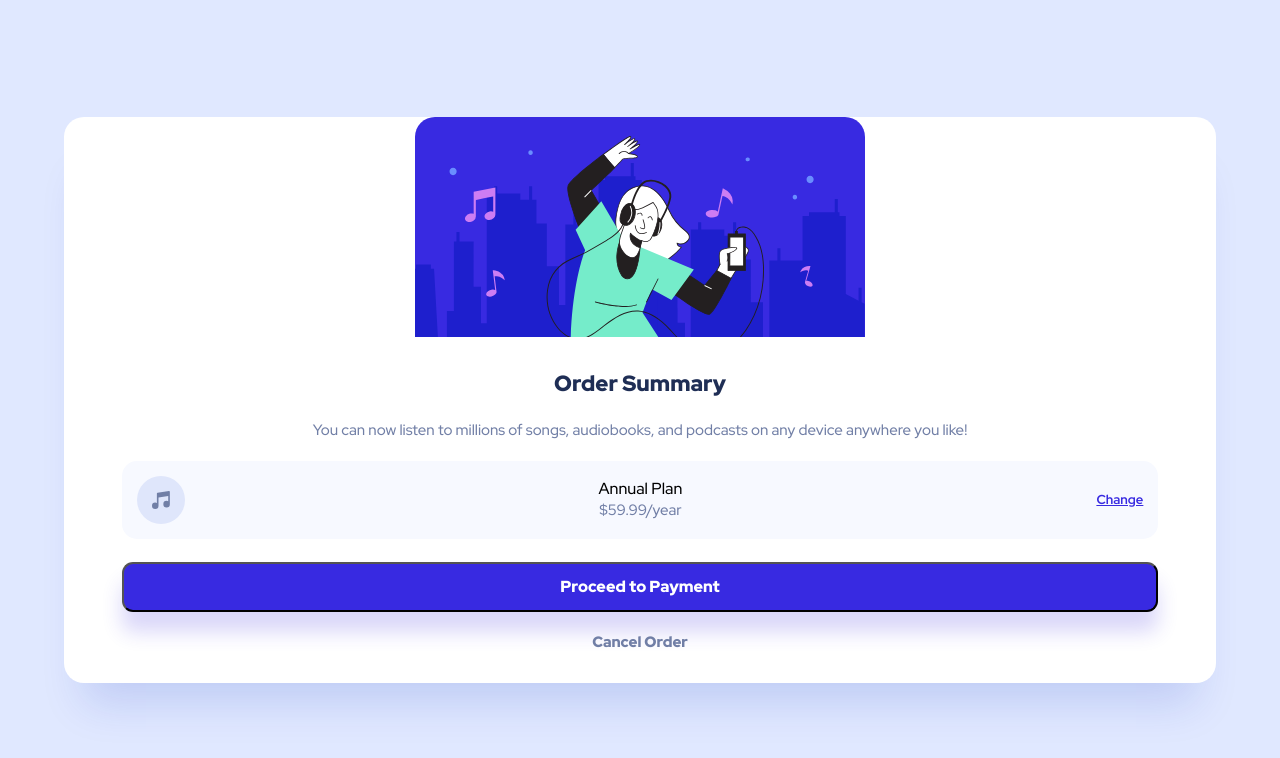
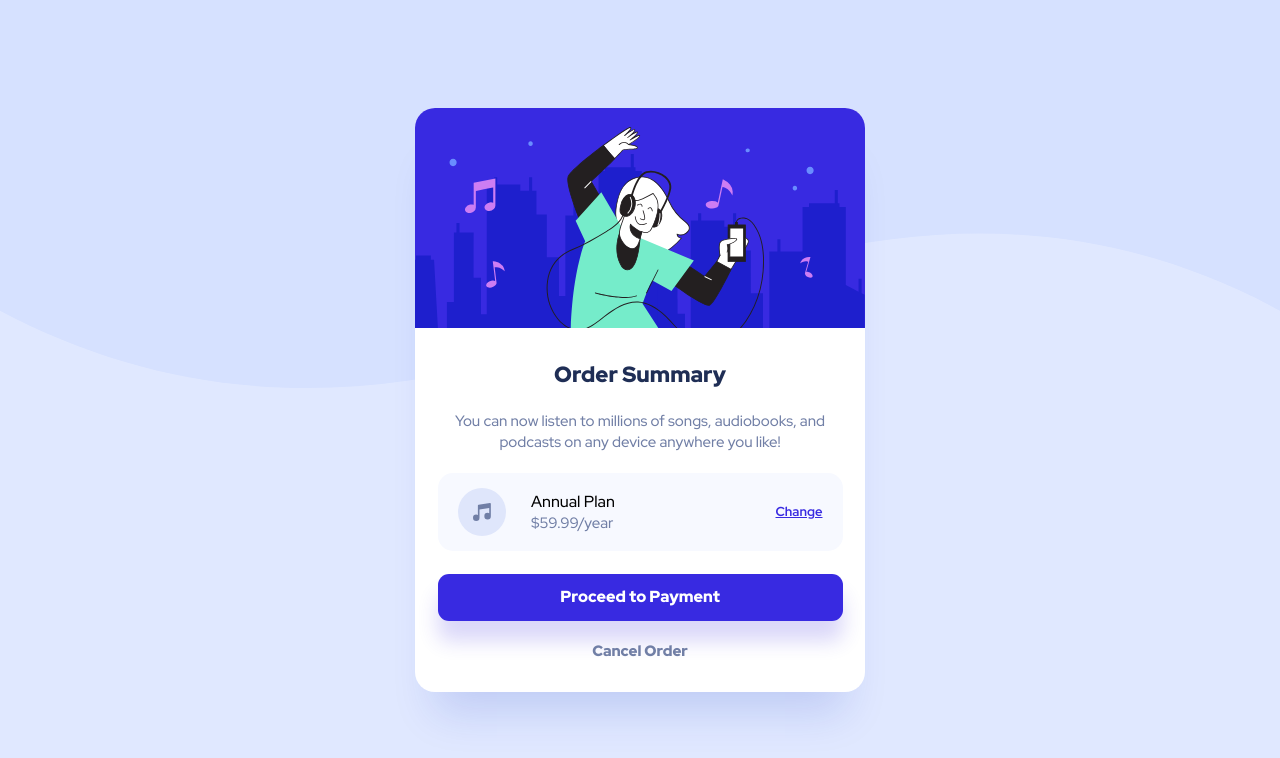
Before and after one commit to Dangerina/order-summary-component, a plain HTML site: page index.html in a window 1280 px wide. Drawn offline with Linux system fonts and the light colour scheme.

Commit message:
desktop and polish styling

```diff
--- a/css/style.css
+++ b/css/style.css
@@ -1,9 +1,9 @@
 body{
     background-image: url("../images/pattern-background-mobile.svg");
     background-color: #E0E8FF;
-    background-position: center;
+    background-position: top;
     background-repeat: no-repeat;
-    background-size: auto;
+    background-size: 100% auto;
     height: 100vh;
     display: flex;
     flex-direction: column;
@@ -16,6 +16,7 @@ main{
     border-radius: 20px;
     box-shadow: 0px 40px 40px -20px rgba(13, 48, 189, 0.15);
     width: 90%;
+    max-width: 450px;
     font-family:"Red Hat Display", sans-serif;
     text-align: center;
     line-height: 1.4;
@@ -49,7 +50,7 @@ section{
     background-color: #F7F9FF;
     border-radius: 15px;
     width: 90%;
-    padding: 15px;
+    padding: 15px 20px;
     display: flex;
     flex-direction: row;
     justify-content: space-between;
@@ -57,11 +58,25 @@ section{
     margin-top: 20px;
 }
 
+section div{
+    text-align: left;
+    flex-basis: 60%;
+}
+
+section div p{
+    padding: 0;
+}
+
 section a{
     color: #382AE1;
     font-size: 13px;
     font-weight: 700;
     text-decoration-line: underline;
+}
+
+section a:hover{
+    color: #766CF1;
+    text-decoration: none;
 }
 
 button{
@@ -73,6 +88,12 @@ button{
     color: #fff;
     font-weight: 900;
     margin-top: 23px;
+    border: 0px;
+}
+
+button:hover{
+    background: #766CF1;
+    cursor: pointer;
 }
 
 .cancel-order{
@@ -82,3 +103,22 @@ button{
     text-decoration: none;
     margin-top: 20px;
 }
+
+.cancel-order:hover{
+    color: #1F2E55;
+}
+
+@media (min-width: 800px) {
+
+    body{
+        background-image: url("../images/pattern-background-desktop.svg");
+        background-position: top;
+        background-repeat: no-repeat;
+        background-size: 100% auto;
+    }
+
+    main{
+        width: 450px;
+    }
+
+}
```
